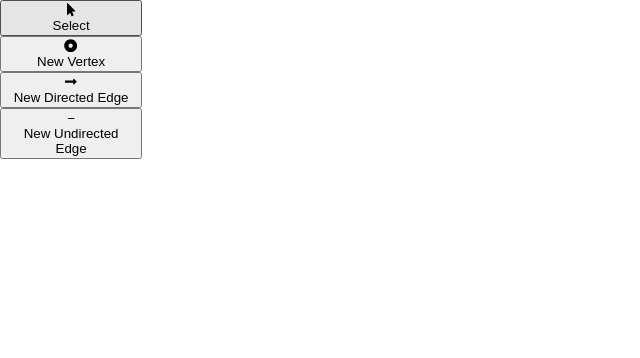
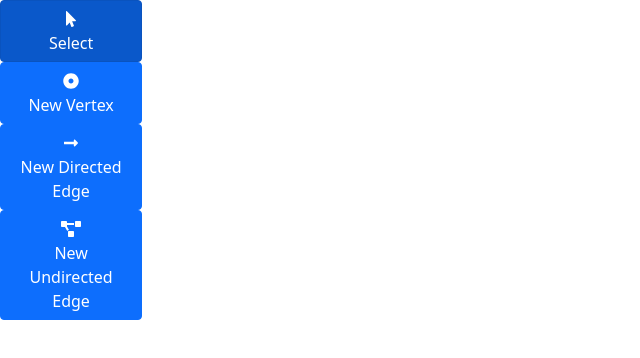
Before and after one commit to BenjaminMichaelis/graph-sketchpad, a React (Create React App) app: page / in a window 1280 px wide. Shown: the top 358 px of the page, without its empty margins (0-640 px from the left). Built offline with nearby package versions, Linux system fonts and the light colour scheme.

Commit message:
Edit bar and add edge framework

```diff
--- a/src/App.js
+++ b/src/App.js
@@ -1,16 +1,24 @@
-import React from 'react';
+import React, {useState} from 'react';
 import logo from './logo.svg';
 import Sidebar from "./Sidebar";
 import './App.css';
 import GraphingSurface from './GraphingSurface';
+import ClickAction from './ClickAction';
 
 function App() {
-  return (
-    <div className='App'>
-      <Sidebar />
-      <GraphingSurface />
-    </div>
-  );
+    const [clickAction, setClickAction] = useState(ClickAction.SELECT)
+
+    return (
+        <div className='App'>
+        <Sidebar
+            clickAction={clickAction}
+            setClickAction={setClickAction}
+        />
+        <GraphingSurface
+            clickAction={clickAction}
+        />
+        </div>
+    );
 }
 
 export default App;
--- /dev/null
+++ b/src/Edge.css
@@ -0,0 +1,6 @@
+.Edge {
+    position: fixed;
+    height: 100%;
+    width: 100%;
+    z-index: -1;
+}
--- /dev/null
+++ b/src/Edge.js
@@ -0,0 +1,29 @@
+import React from "react";
+import './Edge.css'
+
+function Edge(props) {
+    const {edge} = props
+    const [start, end] = edge.endpoints
+    const [x1, y1] = start.position
+    const [x2, y2] = end.position
+
+    const rem2px = (rem) => {
+        return rem * parseFloat(getComputedStyle(document.documentElement).fontSize)
+    }
+
+    return (
+        <svg className='Edge'>
+            <path
+                className='Edge-Path'
+                fill='none'
+                stroke='black'
+                strokeWidth='3'
+                d={
+                    `M ${x1 - rem2px(10-1)} ${y1}
+                    L ${x2 - rem2px(10-1)} ${y2}`
+                }/>
+        </svg>
+    )
+}
+
+export default Edge;
--- a/src/GraphingSurface.js
+++ b/src/GraphingSurface.js
@@ -1,11 +1,15 @@
 import React, {useRef, useState} from 'react';
 import './GraphingSurface.css';
 
-import VertexComponent from "./Vertex"
+import Vertex from "./Vertex"
+import Edge from "./Edge"
+import ClickAction from "./ClickAction";
 
 function GraphingSurface(props) {
+    const {clickAction} = props
     const [dragging, setDragging] = useState(null);
     const [vertices, setVertices] = useState([]);
+    const [startEdge, setStartEdge] =useState(null);
     const [edges, setEdges] = useState([])
     const root = useRef()
 
@@ -15,10 +19,27 @@ function GraphingSurface(props) {
         setVertices(copy);
     }
 
-    const graphClick = (event) => {
-        const x = event.clientX;
-        const y = event.clientY;
-        addVertex({position: [x, y]});
+    const onClick = (event) =>
+    {
+        if (clickAction === ClickAction.ADD_VERTEX)
+        {
+            const x = event.clientX;
+            const y = event.clientY;
+            addVertex({position: [x, y]});
+        }
+    }
+
+    const onVertexClick = (event, index) =>
+    {
+        event.stopPropagation()
+        if (clickAction === ClickAction.SELECT)
+        {
+            startDrag(index)
+        }
+        else if (clickAction === ClickAction.ADD_UNDIRECTED_EDGE)
+        {
+            startAddEdge(index)
+        }
     }
 
     const moveVertex = (index, newPosition) => {
@@ -27,8 +48,7 @@ function GraphingSurface(props) {
         setVertices(copy);
     }
 
-    const startDrag = (event, index) => {
-        event.stopPropagation()
+    const startDrag = (index) => {
         setDragging(index)
     }
 
@@ -37,29 +57,58 @@ function GraphingSurface(props) {
         setDragging(null)
     }
 
+    const addEdge = (newEdge) =>
+    {
+        const copy = [...edges];
+        copy.push(newEdge)
+        setEdges(copy);
+    }
+
+    const startAddEdge = (index) => {
+        if(startEdge===null)
+        {
+            setStartEdge(index)
+        }
+        else
+        {
+            addEdge({endpoints: [vertices[startEdge],vertices[index]]})
+            setStartEdge(null)
+        }
+    }
+
     const onMouseMove = (event) => {
         if (dragging !== null) {
             event.preventDefault()
-            const copy = [...vertices]
-            copy[dragging].position = [event.clientX, event.clientY]
-            setVertices(copy)
+            moveVertex(dragging, [event.clientX, event.clientY])
         }
     }
 
     return (
         <div
             className="GraphingSurface"
-            onMouseDown={graphClick}
+            onMouseDown={onClick}
             onMouseMove={onMouseMove}
             onMouseUp={stopDrag}
             ref={root}
         >
-            {vertices.map((vertex, index) => {
-                return (<VertexComponent
+            {vertices.map((vertex, index) =>
+            {
+                return (<Vertex
+                    className={index === startEdge ? 'Vertex-Selected' : ''}
                     vertex={vertex}
                     key={index}
+                    onMouseDown={(event) => onVertexClick(event,index)}
                     startDrag={(event) => startDrag(event, index)}
                 />)
+            })}
+            {edges.map((edge, index) =>
+            {
+                return (
+                    <Edge
+                        edge={edge}
+                        key={index}
+                    />
+                )
             })}
         </div>
     );
--- a/src/Sidebar.js
+++ b/src/Sidebar.js
@@ -1,34 +1,36 @@
 import React from 'react';
 import SidebarButton from "./SidebarButton";
 import {FontAwesomeIcon} from "@fortawesome/react-fontawesome";
-import {faDotCircle, faLongArrowAltRight, faMousePointer} from "@fortawesome/free-solid-svg-icons";
+import {faDotCircle, faLongArrowAltRight, faMousePointer, faProjectDiagram} from "@fortawesome/free-solid-svg-icons";
 import ClickAction from "./ClickAction";
 import './Sidebar.css'
 
-function Sidebar() {
+function Sidebar(props) {
+    const {clickAction, setClickAction} = props
+
+    const makeButton = ({icon, name, currentClickAction}) => {
+        return (
+            <SidebarButton
+                icon={icon}
+                name={name}
+                clickAction={clickAction}
+                currentClickAction={currentClickAction}
+                setClickAction={setClickAction}
+                key={currentClickAction}
+            />
+        )
+    }
+
+    const buttonData = [
+        {icon: <FontAwesomeIcon icon={faMousePointer}/>, name: 'Select', currentClickAction: ClickAction.SELECT},
+        {icon: <FontAwesomeIcon icon={faDotCircle}/>, name: 'New Vertex', currentClickAction: ClickAction.ADD_VERTEX},
+        {icon: <FontAwesomeIcon icon={faLongArrowAltRight}/>, name: 'New Directed Edge', currentClickAction: ClickAction.ADD_DIRECTED_EDGE},
+        {icon: <FontAwesomeIcon icon={faProjectDiagram}/>, name: 'New Undirected Edge', currentClickAction: ClickAction.ADD_UNDIRECTED_EDGE}
+    ]
 
     return (
         <div className="Sidebar">
-            <SidebarButton
-                icon={<FontAwesomeIcon icon={faMousePointer}/>}
-                name="Select"
-                clickAction={ClickAction.SELECT}
-            />
-            <SidebarButton
-                icon={<FontAwesomeIcon icon={faDotCircle}/>}
-                name="New Vertex"
-                clickAction={ClickAction.ADD_VERTEX}
-            />
-            <SidebarButton
-                icon={<FontAwesomeIcon icon={faLongArrowAltRight} />}
-                name="New Directed Edge"
-                clickAction={ClickAction.ADD_DIRECTED_EDGE}
-            />
-            <SidebarButton
-                icon='&minus;'
-                name="New Undirected Edge"
-                clickAction={ClickAction.ADD_UNDIRECTED_EDGE}
-            />
+            {buttonData.map(element => makeButton(element))}
         </div>
     );
 }
--- a/src/SidebarButton.js
+++ b/src/SidebarButton.js
@@ -5,12 +5,12 @@ import {doCustom} from "./clickActionSlice";
 import './SidebarButton.css'
 
 function SidebarButton(props) {
-    const {icon, name, clickAction, currentClickAction, doCustom} = props
+    const {icon, name, clickAction, currentClickAction, setClickAction} = props
     return (
         <Button
             className="SidebarButton"
             variant="primary"
-            onClick={() => doCustom(clickAction)}
+            onClick={() => setClickAction(currentClickAction)}
             active={clickAction === currentClickAction}
         >
             {icon}
@@ -19,10 +19,4 @@ function SidebarButton(props) {
     )
 };
 
-const mapStateToProps = (state) => {
-    return {currentClickAction: state.clickAction}
-};
-
-const mapDispatchToProps = {doCustom};
-
-export default connect(mapStateToProps, mapDispatchToProps)(SidebarButton);
+export default SidebarButton
--- a/src/Vertex.js
+++ b/src/Vertex.js
@@ -3,14 +3,14 @@ import './Vertex.css'
 
 
 function Vertex(props) {
-    const {vertex, startDrag} = props;
+    const {vertex, onClick} = props;
     const [x, y] = vertex.position;
 
     return (
         <div
             className="Vertex"
             style={{top: `${y}px`, left: `${x}px`}}
-            onMouseDown={startDrag}
+            onMouseDown={onClick}
         >
 
         </div>
--- a/src/index.js
+++ b/src/index.js
@@ -5,6 +5,7 @@ import App from './App';
 import { store } from './app/store';
 import { Provider } from 'react-redux';
 import * as serviceWorker from './serviceWorker';
+import '../node_modules/bootstrap/dist/css/bootstrap.min.css';
 
 ReactDOM.render(
   <React.StrictMode>
```
